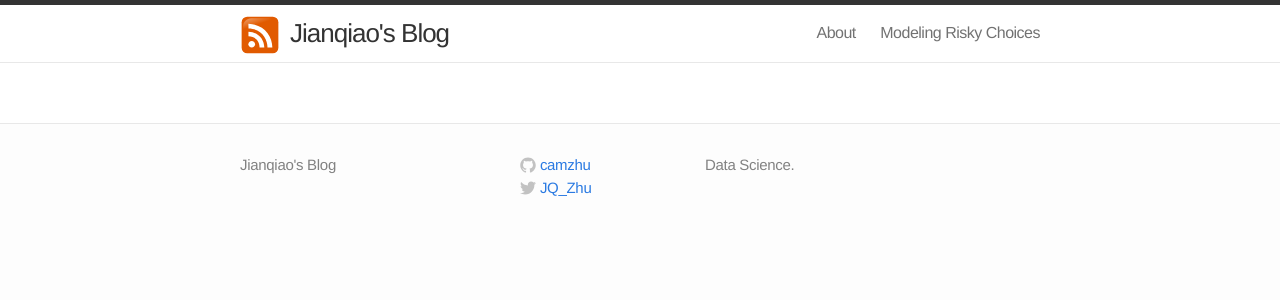
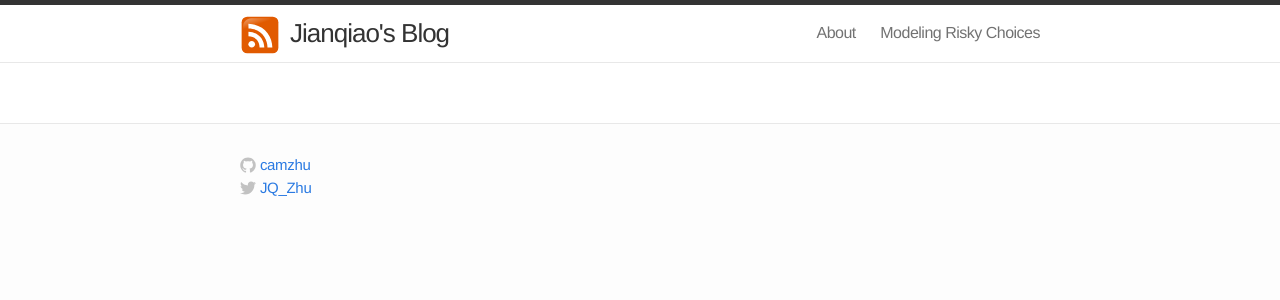
Before and after one commit to jianqiaozhu/jianqiaozhu.github.io, a Jekyll site: the page built from index.html, in a window 1280 px wide. Shown: the top 300 px of the page. Built offline with Jekyll 4.4.1, drawn with Linux system fonts in a browser that asks for light colours; Markdown is read by kramdown in place of the engine named in the settings.

Commit message:
Update footer.html

```diff
--- a/_includes/footer.html
+++ b/_includes/footer.html
@@ -4,14 +4,8 @@
 
     <!-- <h2 class="footer-heading">{{ site.title }}</h2> -->
 
+
     <div class="footer-col-1 column">
-      <ul>
-        <li>{{ site.title }}</li>
-        <!-- <li><a href="mailto:{{ site.email }}">{{ site.email }}</a></li> -->
-      </ul>
-    </div>
-
-    <div class="footer-col-2 column">
       <ul>
         {% if site.github_username %}<li>
           <a href="https://github.com/{{ site.github_username }}">
@@ -52,9 +46,6 @@
       </ul>
     </div>
 
-    <div class="footer-col-3 column">
-      <p class="text">{{ site.description }}</p>
-    </div>
 
   </div>
 
```
